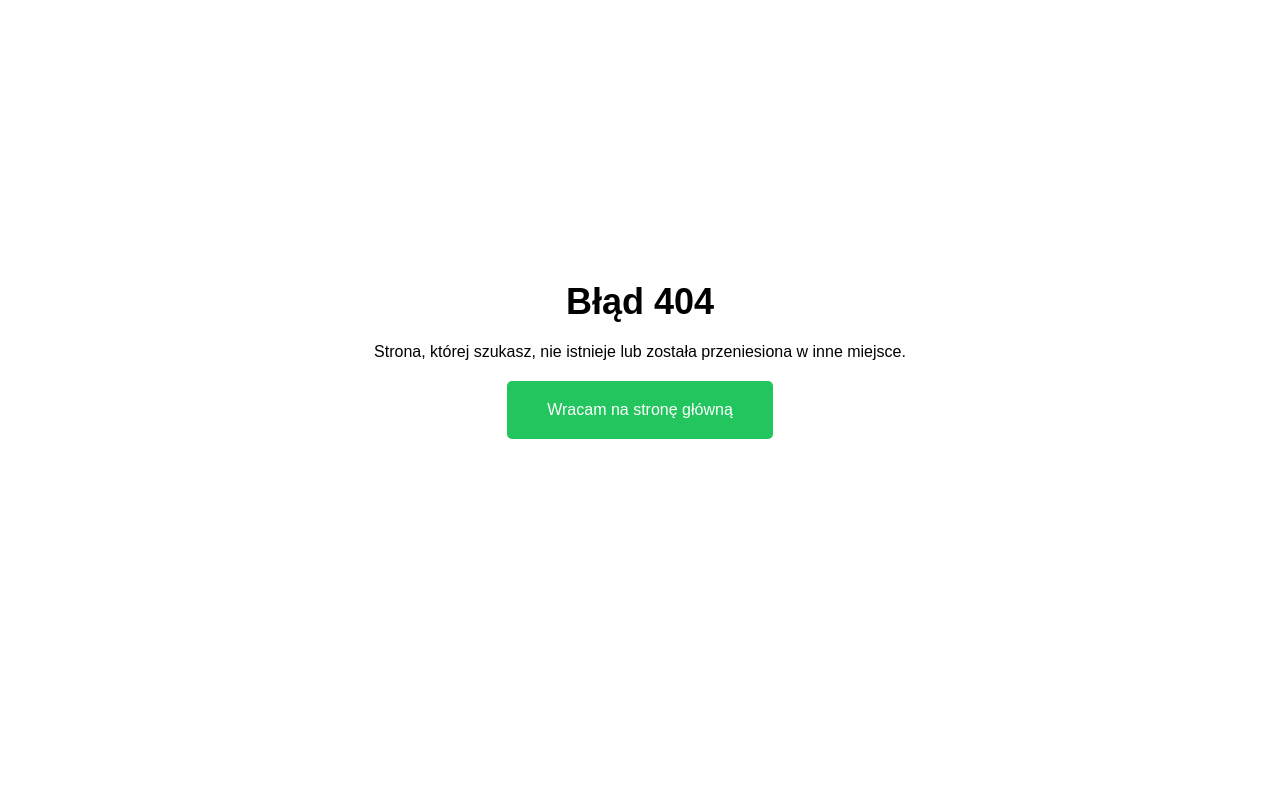
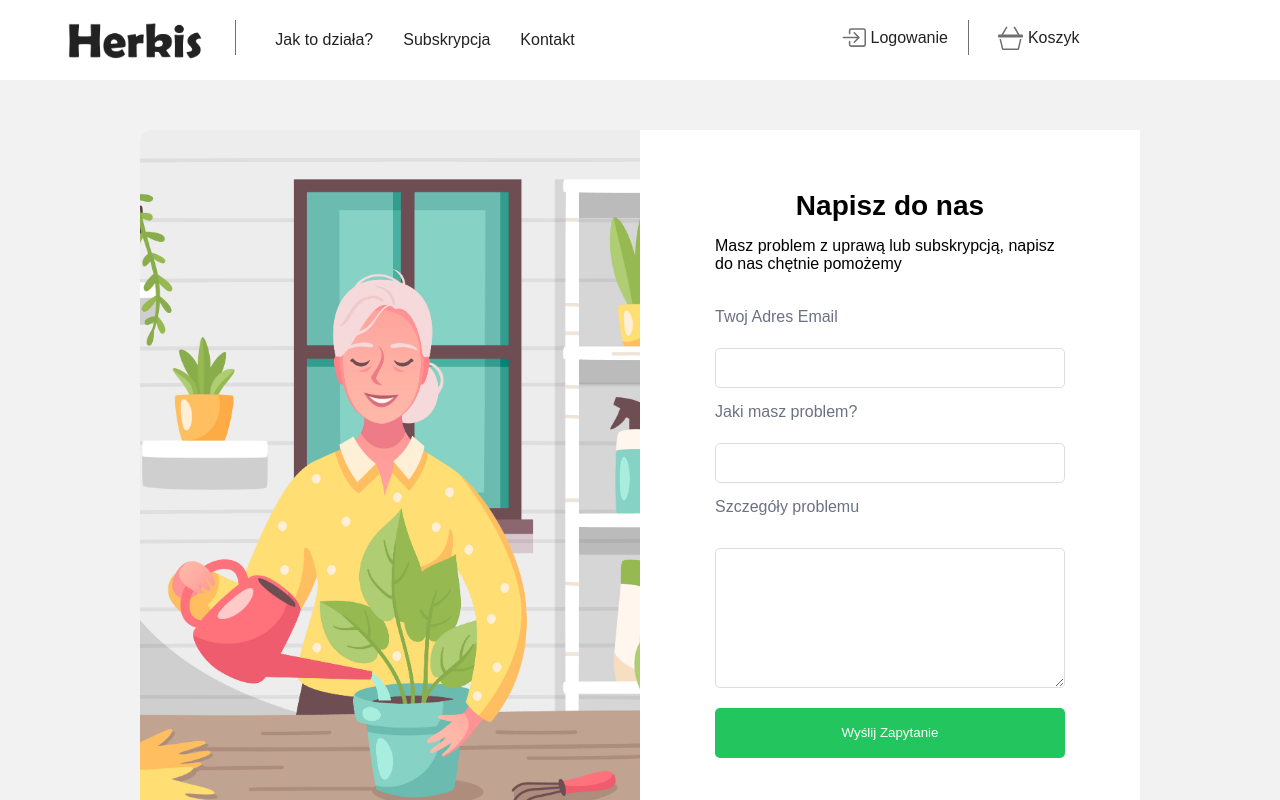
Before and after one commit to migdalius/herkis_shop, a React (Create React App) app in the folder client/: page /kontakt in a window 1280 px wide. Before the commit this address had no page. Built offline with nearby package versions, Linux system fonts and the light colour scheme.

Commit message:
page contact static

```diff
--- a/client/src/App.jsx
+++ b/client/src/App.jsx
@@ -25,6 +25,7 @@ import { useSelector } from "react-redux";
 import Pay from "./pages/pay/Pay";
 import Sub from "./pages/sub/Sub";
 import Work from "./pages/work/Work";
+import Contact from "./pages/contact/Contact";
 
 function App() {
   const user = useSelector((state) => state.user.currentUser);
@@ -41,6 +42,7 @@ function App() {
         <Route path="/rejestracja" element={<Register />} />
         <Route path="/subskrypcja" element={<Sub />} />
         <Route path="/jak-dziala-zestaw-do-uprawy" element={<Work />} />
+        <Route path="/kontakt" element={<Contact />} />
 
         <Route path="/krok-1" element={<StepOne />} />
         <Route path="/krok-2" element={<StepTwo />} />
--- a/client/src/components/nav/Navigation.jsx
+++ b/client/src/components/nav/Navigation.jsx
@@ -106,7 +106,7 @@ const Navigation = () => {
               >
                 <ListItem>Jak to działa?</ListItem>
               </Link>
-              <ListItem>Nasze zestawy</ListItem>
+
               <Link
                 to={"/subskrypcja"}
                 style={{
@@ -118,7 +118,17 @@ const Navigation = () => {
               >
                 <ListItem>Subskrypcja</ListItem>
               </Link>
-              <ListItem>Kontakt</ListItem>
+              <Link
+                to={"/kontakt"}
+                style={{
+                  display: "flex",
+                  alignItems: "center",
+                  gap: "5px",
+                  textDecoration: "none",
+                }}
+              >
+                <ListItem>Kontakt</ListItem>
+              </Link>
             </List>
           </MainNavContainer>
         </LeftNav>
--- a/client/src/components/topNav/TopNav.jsx
+++ b/client/src/components/topNav/TopNav.jsx
@@ -81,13 +81,52 @@ const TopNav = () => {
       <Container>
         <LeftNav>
           <MainNavContainer>
+            <Link
+              to={"/"}
+              style={{
+                display: "flex",
+                alignItems: "center",
+                gap: "5px",
+                textDecoration: "none",
+              }}
+            >
               <Logo src="../img/herkis_logo.png" />
+            </Link>
             <VerticalHr white />
             <List>
+              <Link
+                to={"/jak-dziala-zestaw-do-uprawy"}
+                style={{
+                  display: "flex",
+                  alignItems: "center",
+                  gap: "5px",
+                  textDecoration: "none",
+                }}
+              >
                 <ListItem>Jak to działa?</ListItem>
-              <ListItem>Nasze zestawy</ListItem>
+              </Link>
+              <Link
+                to={"/subskrypcja"}
+                style={{
+                  display: "flex",
+                  alignItems: "center",
+                  gap: "5px",
+                  textDecoration: "none",
+                }}
+              >
                 <ListItem>Subskrypcja</ListItem>
+              </Link>
+              <Link
+                to={"/kontakt"}
+                style={{
+                  display: "flex",
+                  alignItems: "center",
+                  gap: "5px",
+                  textDecoration: "none",
+                }}
+              >
                 <ListItem>Kontakt</ListItem>
+              </Link>
             </List>
           </MainNavContainer>
         </LeftNav>
@@ -95,8 +134,18 @@ const TopNav = () => {
           <MainNavContainer>
             <NavContainer>
               <ContentWrapper>
+                <Link
+                  to={"/logowanie"}
+                  style={{
+                    display: "flex",
+                    alignItems: "center",
+                    gap: "5px",
+                    textDecoration: "none",
+                  }}
+                >
                   <BoxArrowInRight size={25} color={"#707070"} />
                   <NavText>Logowanie</NavText>
+                </Link>
               </ContentWrapper>
               <VerticalHr />
 
--- /dev/null
+++ b/client/src/pages/contact/Contact.jsx
@@ -0,0 +1,147 @@
+import styled, { keyframes } from "styled-components";
+import Footer from "../../components/footer/Footer";
+
+import TopNav from "../../components/topNav/TopNav";
+import { Link } from "react-router-dom";
+
+import { Basket, Clock } from "react-bootstrap-icons";
+
+const MainContainer = styled.div`
+  height: 100vh;
+  background-color: #f2f2f2;
+  display: flex;
+  justify-content: center;
+  align-items: center;
+  padding-top: 100px;
+  padding-bottom: 100px;
+`;
+
+const Container = styled.div`
+  display: flex;
+  width: 1000px;
+  height: 700px;
+  background-color: #fff;
+  border-radius: 10px 0px 0px 10px;
+`;
+
+const FormContainer = styled.div`
+  display: flex;
+  width: 1000px;
+`;
+
+const Wrap = styled.div`
+  width: 50%;
+`;
+
+const Img = styled.img`
+  height: 100%;
+  width: 100%;
+  object-fit: cover;
+  border-radius: 10px 0px 0px 10px;
+`;
+
+const Title = styled.h3`
+  font-size: 28px;
+  margin-top: 40px;
+`;
+const Desc = styled.p`
+  padding-top: 15px;
+  width: 350px;
+  font-size: 16px;
+`;
+const FormText = styled.div`
+  display: flex;
+  align-items: center;
+
+  flex-direction: column;
+  margin: 20px;
+`;
+
+const Form = styled.form`
+  display: flex;
+  flex-direction: column;
+  margin: 20px;
+`;
+const Input = styled.input`
+  width: 350px;
+  height: 40px;
+  border-radius: 5px;
+  border: 1px solid #ddd;
+  padding: 10px;
+
+  &:focus {
+    outline: none !important;
+    border-color: #22c55e;
+  }
+`;
+
+const Textarea = styled.textarea`
+  border: 1px solid #ddd;
+  margin-top: 10px;
+  width: 350px;
+  height: 140px;
+  border-radius: 5px;
+  &:focus {
+    outline: none !important;
+    border-color: #22c55e;
+  }
+  padding: 10px;
+`;
+const Label = styled.label`
+  color: #6b7284;
+  margin-top: 15px;
+  width: 350px;
+  height: 40px;
+  border-radius: 5px;
+`;
+
+const Button = styled.button`
+  height: 50px;
+  background-color: #22c55e;
+  border: none;
+  color: #fff;
+  border-radius: 5px;
+  margin-top: 20px;
+  cursor: pointer;
+
+  &:hover {
+    background-color: #222;
+  }
+`;
+const Contact = () => {
+  return (
+    <>
+      <TopNav />
+      <MainContainer>
+        <Container>
+          <FormContainer>
+            <Wrap>
+              <Img src="../img/contact-form.jpg" />
+            </Wrap>
+            <Wrap>
+              <FormText>
+                <Title>Napisz do nas</Title>
+                <Desc>
+                  Masz problem z uprawą lub subskrypcją, napisz do nas chętnie
+                  pomożemy
+                </Desc>
+                <Form>
+                  <Label>Twoj Adres Email</Label>
+                  <Input />
+                  <Label>Jaki masz problem?</Label>
+                  <Input />
+                  <Label>Szczegóły problemu</Label>
+                  <Textarea />
+                  <Button>Wyślij Zapytanie</Button>
+                </Form>
+              </FormText>
+            </Wrap>
+          </FormContainer>
+        </Container>
+      </MainContainer>
+      <Footer />
+    </>
+  );
+};
+
+export default Contact;
```
Also changed, not shown: client/public/img/contact-form.jpg (added), 1 other file (tests, documents, lock files or other folders). Lines whose indentation alone changed are shown as unchanged.
